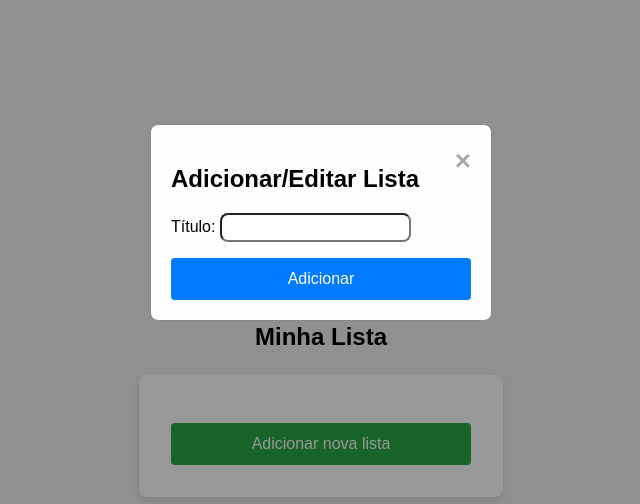
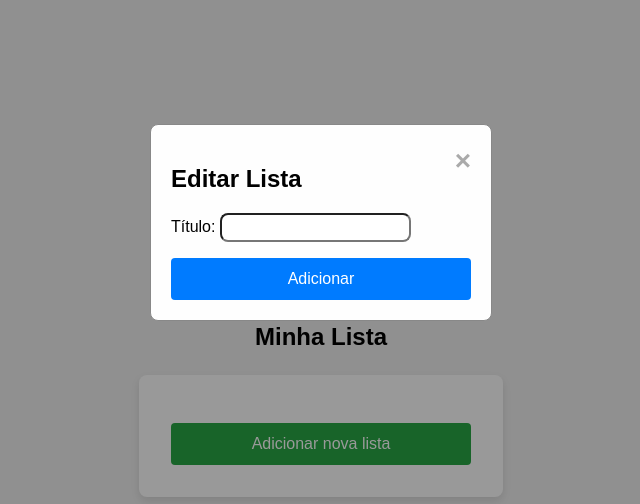
Before and after one commit to matheusaaguirra/to-do-list, a plain HTML site: page index.html in a window 1280 px wide. Both pictures are taken after a click on the button "Adicionar nova lista". Shown: the whole page, without its empty margins (319-959 px from the left). Drawn offline with Linux system fonts and the light colour scheme.

Commit message:
Correção no Texto no html

```diff
--- a/index.html
+++ b/index.html
@@ -17,21 +17,17 @@
             </div>
             <div class="container-card">
                 <div class="card">
-                    <ul id="lista-ul">
-
-
-                    </ul>
+                    <ul id="lista-ul"></ul>
                 </div>
                 <button class="btn-add-lista">Adicionar nova lista</button>
             </div>
         </section>
     </main>
 
-    <!-- Modal Structure -->
     <div id="myModal" class="modal">
         <div class="modal-content">
             <span class="close">&times;</span>
-            <h2>Adicionar/Editar Lista</h2>
+            <h2>Editar Lista</h2>
             <label for="titulo">Título:</label>
             <input type="text" id="titulo" name="titulo">
             <button class="btn-submit" id="submitBtn">Adicionar</button>
```
